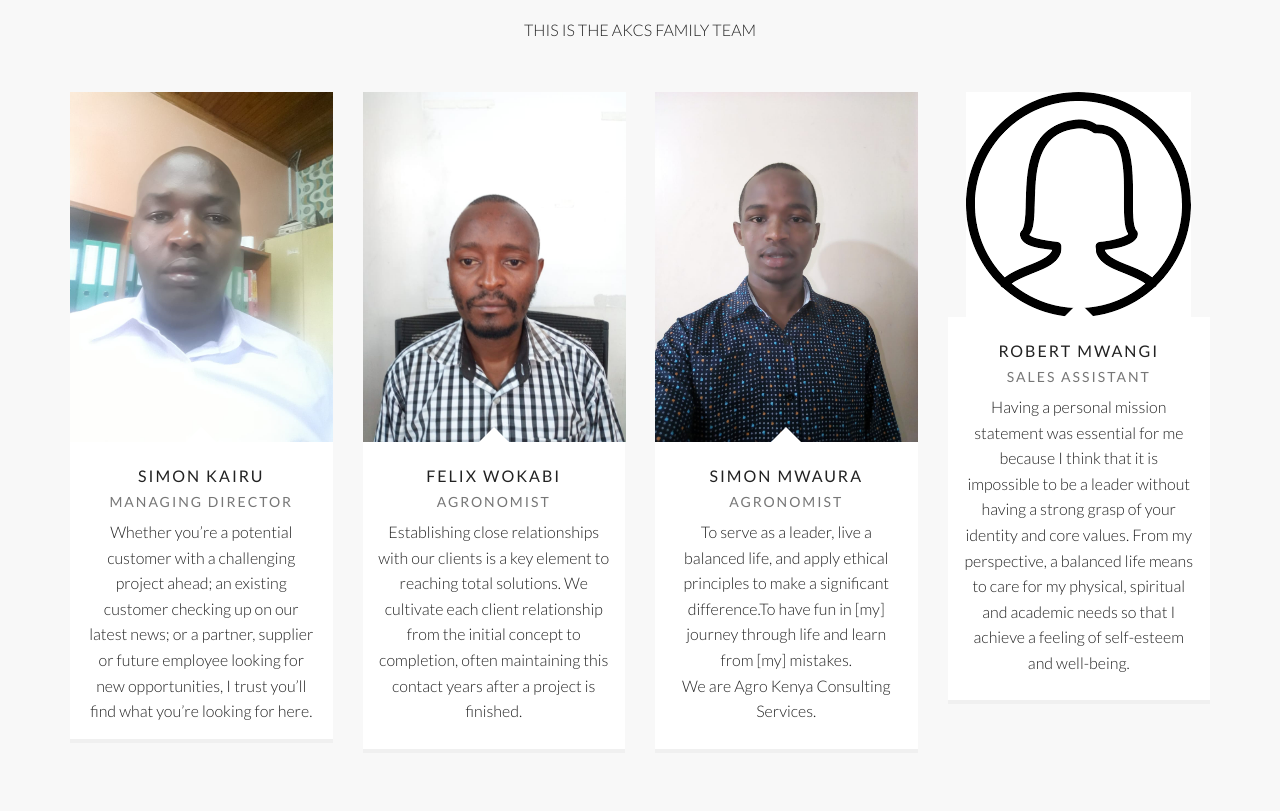
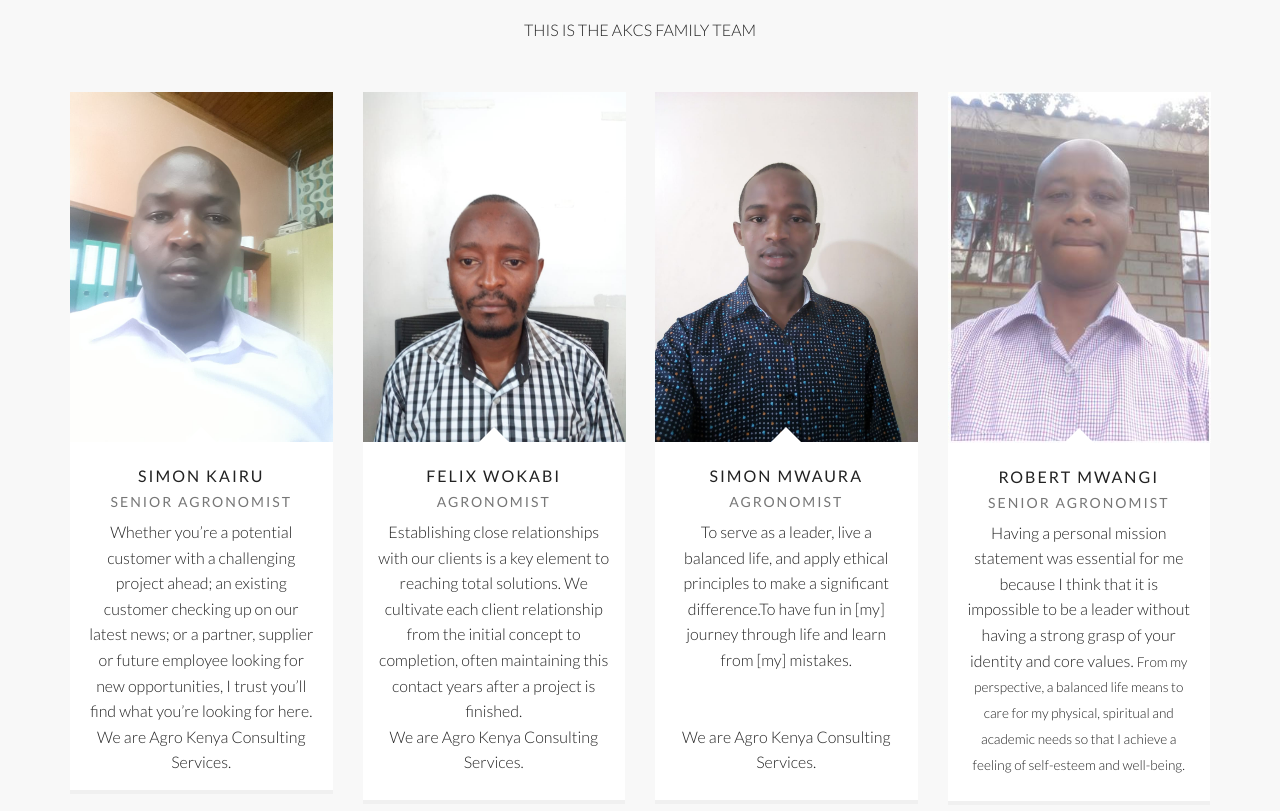
Before and after one commit to g-kelvin/agrokenya, a plain HTML site: page about-us.html in a window 1280 px wide. Shown: the part 769-1580 px from the top of the page. Drawn offline with Linux system fonts and the light colour scheme; some packages are replaced by stand-ins of ours.

Commit message:
working on management team

```diff
--- a/about-us.html
+++ b/about-us.html
@@ -141,8 +141,10 @@
                         <div class="center team-member">
                             <img class="img-responsive img-thumbnail bounce-in" src="images/team/md.jpg" alt="">
                             <div class="team-content fade-up">
-                                <h5>Simon Kairu<small class="role muted">Managing Director</small></h5>
+                                <h5>Simon Kairu<small class="role muted">Senior Agronomist</small></h5>
                                 Whether you’re a potential customer with a challenging project ahead; an existing customer checking up on our latest news; or a partner, supplier or future employee looking for new opportunities, I trust you’ll find what you’re looking for here.
+                                <br>
+                                We are Agro Kenya Consulting Services.<br>
                             </div>
                         </div>
                     </div>
@@ -152,7 +154,9 @@
                             <img class="img-responsive img-thumbnail bounce-in" src="images/team/agro1.jpg" alt="">
                             <div class="team-content fade-up">
                                 <h5>Felix Wokabi<small class="role muted">Agronomist</small></h5>
-                                <p>Establishing close relationships with our clients is a key element to reaching total solutions.  We cultivate each client relationship from the initial concept to completion, often maintaining this contact years after a project is finished.</p>
+                                <p>Establishing close relationships with our clients is a key element to reaching total solutions.  We cultivate each client relationship from the initial concept to completion, often maintaining this contact years after a project is finished.
+                                    <br>
+                                We are Agro Kenya Consulting Services.</p>
                             </div>
                         </div>
                     </div>
@@ -161,17 +165,17 @@
                             <img class="img-responsive img-thumbnail bounce-in" src="images/team/agro2.jpg" alt="">
                             <div class="team-content fade-up">
                                 <h5>Simon Mwaura<small class="role muted">Agronomist</small></h5>
-                                <p>To serve as a leader, live a balanced life, and apply ethical principles to make a significant difference.To have fun in [my] journey through life and learn from [my] mistakes.<br>
+                                <p>To serve as a leader, live a balanced life, and apply ethical principles to make a significant difference.To have fun in [my] journey through life and learn from [my] mistakes.<br><br><br>
                                 We are Agro Kenya Consulting Services.
                             </div>
                         </div>
                     </div>
                     <div class="col-md-3 col-xs-6">
                         <div class="center team-member">
-                            <img class="img-responsive img-thumbnail bounce-in" src="images/team/icon.png" alt="">
+                            <img class="img-responsive img-thumbnail bounce-in" src="images/team/agro3.jpg" alt="">
                             <div class="team-content fade-up">
-                                <h5>Robert Mwangi<small class="role muted">Sales Assistant</small></h5>
-                                <p>Having a personal mission statement was essential for me because I think that it is impossible to be a leader without having a strong grasp of your identity and core values. From my perspective, a balanced life means to care for my physical, spiritual and academic needs so that I achieve a feeling of self-esteem and well-being.</p>
+                                <h5>Robert Mwangi<small class="role muted">Senior Agronomist</small></h5>
+                                <p>Having a personal mission statement was essential for me because I think that it is impossible to be a leader without having a strong grasp of your identity and core values. <small>From my perspective, a balanced life means to care for my physical, spiritual and academic needs so that I achieve a feeling of self-esteem and well-being.</small></p>
                             </div>
                         </div>
                     </div>
```
Also changed, not shown: images/team/agro3.JPG (added), images/team/icon.jpg (added), images/team/placeholder.png (renamed from images/team/icon.png).
